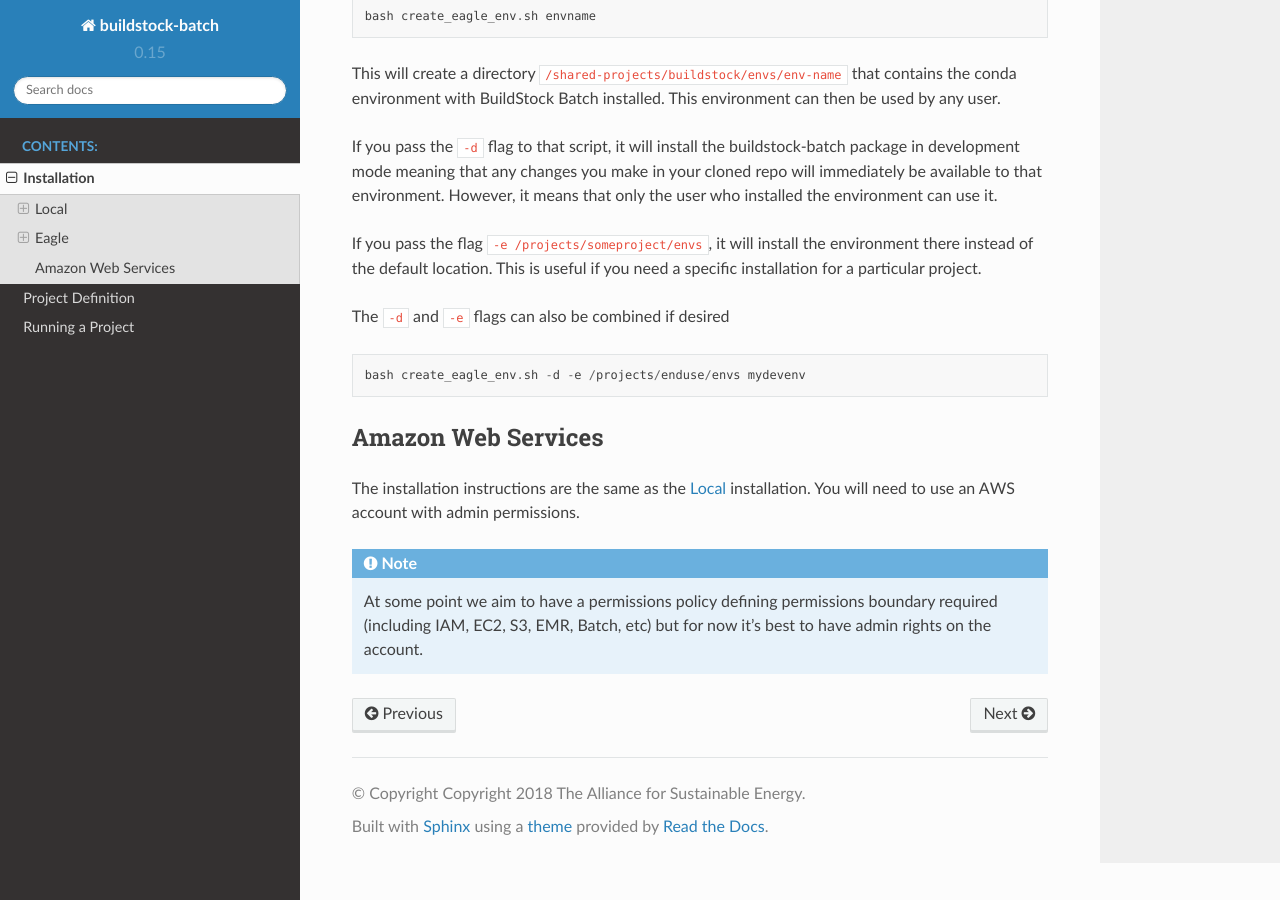
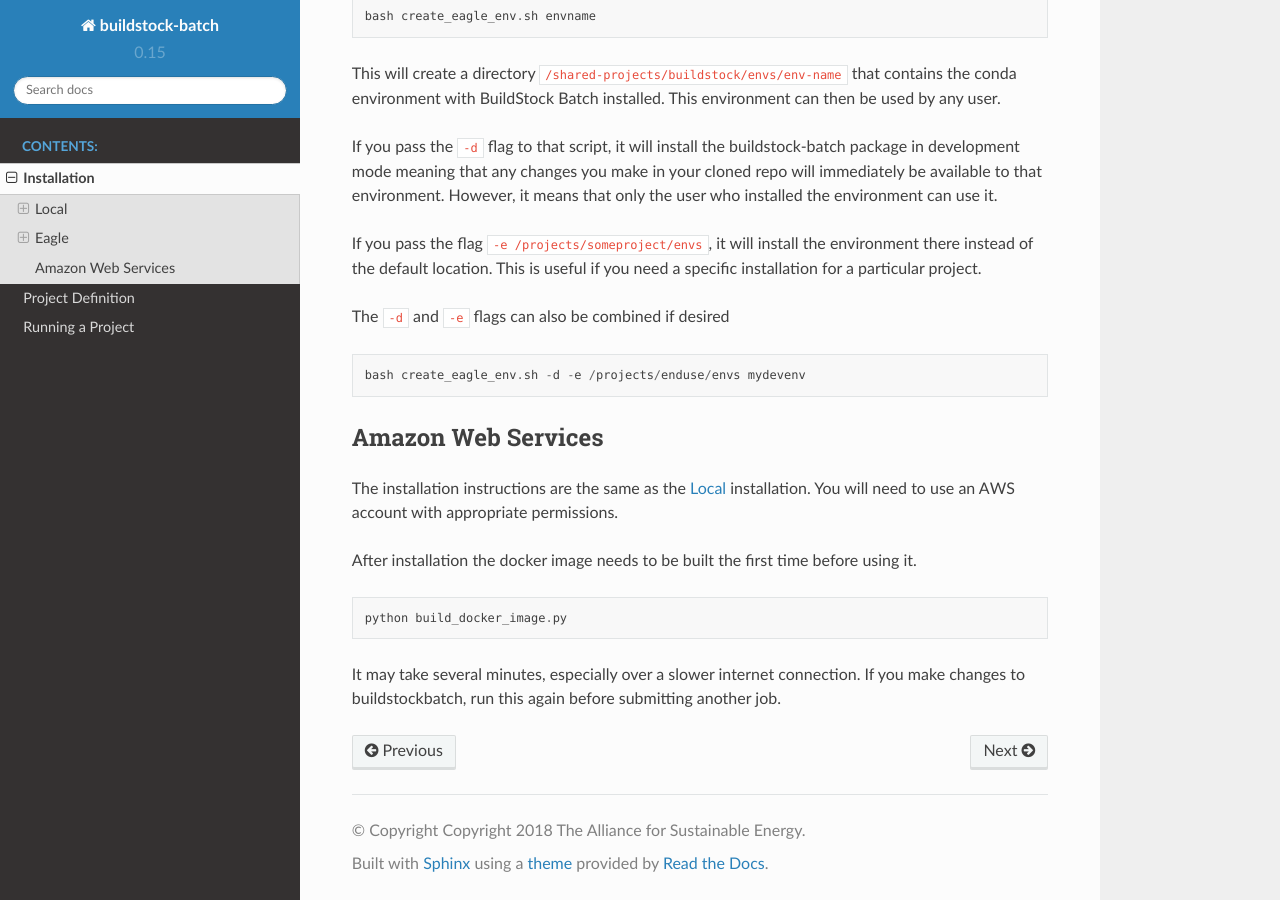
Before and after one commit to NREL/buildstockbatch, a Sphinx documentation site: the page built from docs/installation.rst, in a window 1280 px wide and 900 px high, scrolled down 1814 px. Built offline with Sphinx 7.4.7 and the Read the Docs theme 2.0.0, drawn with Linux system fonts in a browser that asks for light colours.

Commit message:
adding instruction to build the docker image.

```diff
--- a/docs/installation.rst
+++ b/docs/installation.rst
@@ -134,10 +134,15 @@ Amazon Web Services
 ~~~~~~~~~~~~~~~~~~~
 
 The installation instructions are the same as the :ref:`local-install`
-installation. You will need to use an AWS account with admin permissions.
+installation. You will need to use an AWS account with appropriate permissions.
 
-.. note::
+After installation the docker image needs to be built the first time before
+using it.
 
-   At some point we aim to have a permissions policy defining permissions
-   boundary required (including IAM, EC2, S3, EMR, Batch, etc) but for now it's
-   best to have admin rights on the account.
+::
+
+   python build_docker_image.py
+
+It may take several minutes, especially over a slower internet connection. If
+you make changes to buildstockbatch, run this again before submitting another
+job.
```
